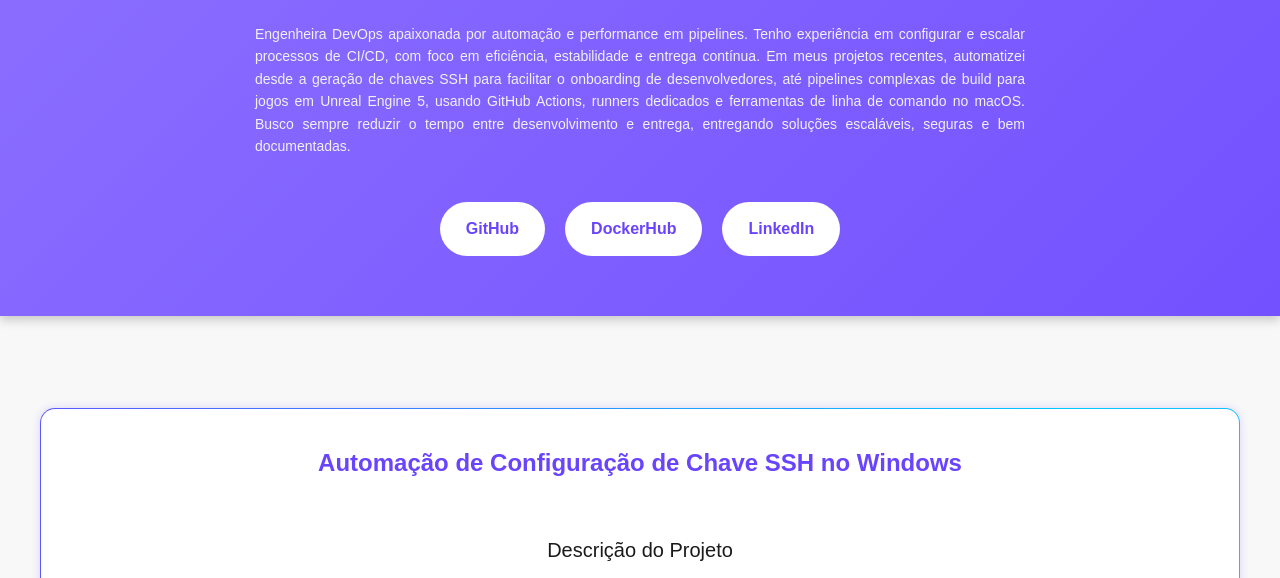
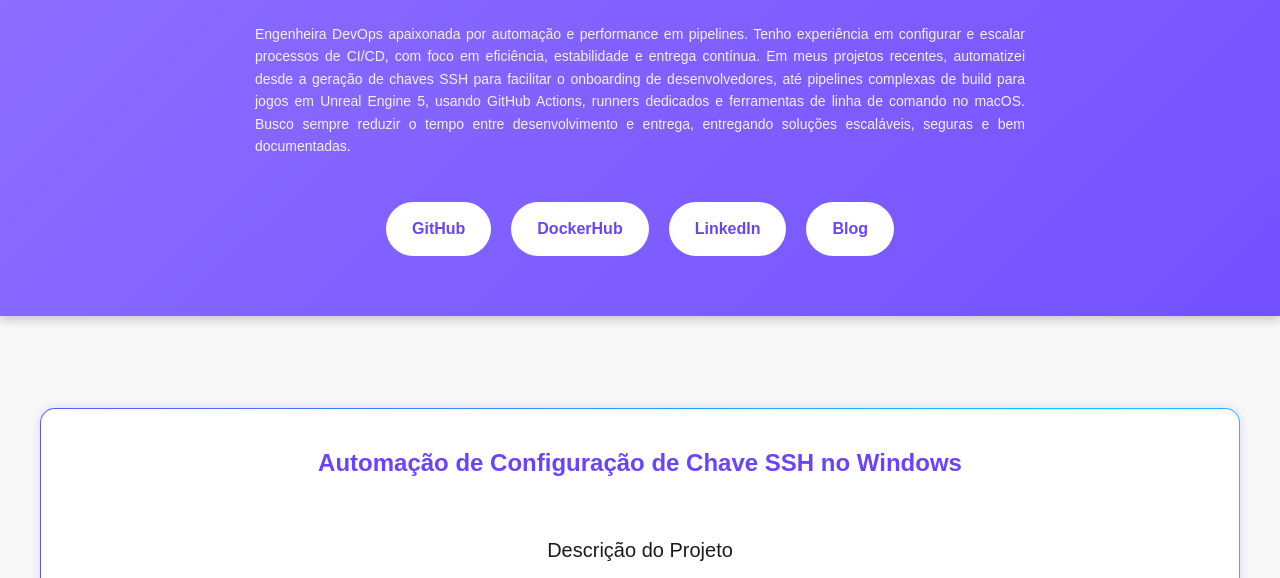
Before and after one commit to atchiullia/Portfolio_Giu, a plain HTML site: page portfolio/automacao-openssh.html in a window 1280 px wide. Shown: the part 156-734 px from the top of the page. Drawn offline with Linux system fonts and the light colour scheme; a web font is replaced by a local one.

Commit message:
added the blog button

```diff
--- a/portfolio/automacao-openssh.html
+++ b/portfolio/automacao-openssh.html
@@ -45,6 +45,8 @@
         <a href="https://github.com/atchiullia" target="_blank" class="intro-btn">GitHub</a>
         <a href="https://hub.docker.com/repositories/atchiullia" target="_blank" class="intro-btn">DockerHub</a>
         <a href="https://www.linkedin.com/in/giullialazaro/" target="_blank" class="intro-btn">LinkedIn</a>
+        <a href="https://giullialazaro.notion.site" target="_blank" class="intro-btn">Blog</a>
+
       </div>
     </div>
 
--- a/portfolio/style.css
+++ b/portfolio/style.css
@@ -554,7 +554,6 @@ footer {
     margin-bottom: 20px;
     margin-top: 20px;
   }
-
 }
 
 /* ANIMAÇÕES */
```
Also changed, not shown: portfolio/404.html (+2 -0 lines), portfolio/index.html (+1 -0 lines), portfolio/monitoramento-kubernetes-prometheus-grafana.html (+2 -0 lines), portfolio/pipeline-ci-cd-macos-unreal-engine.html (+2 -0 lines), portfolio/portfolio-docker-nginx-html-css-javascript.html (+1 -0 lines), portfolio/terraform-aws-s3-cloudfront-deployment.html (+1 -0 lines), 3 other files.
